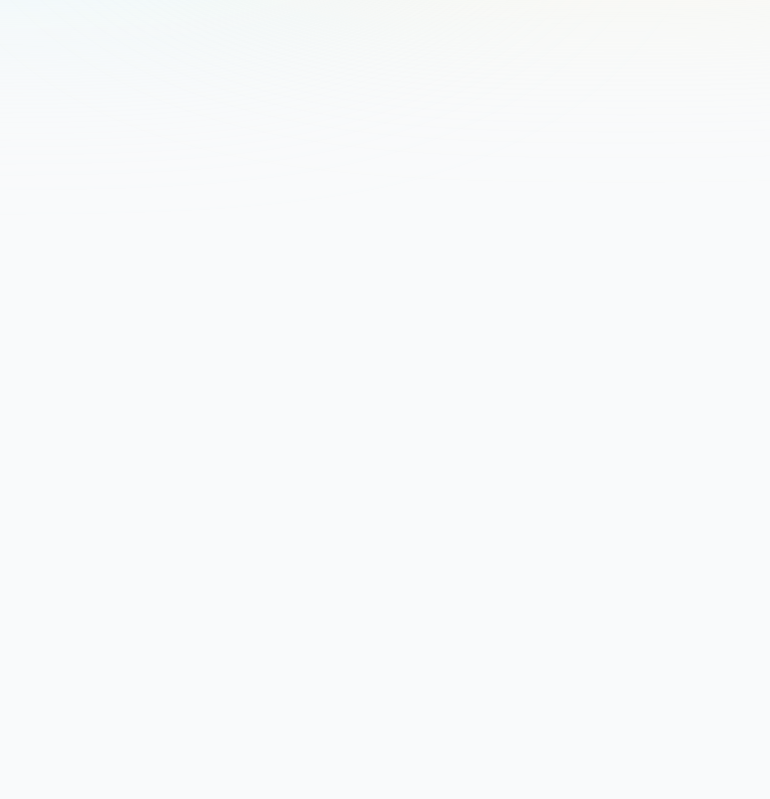
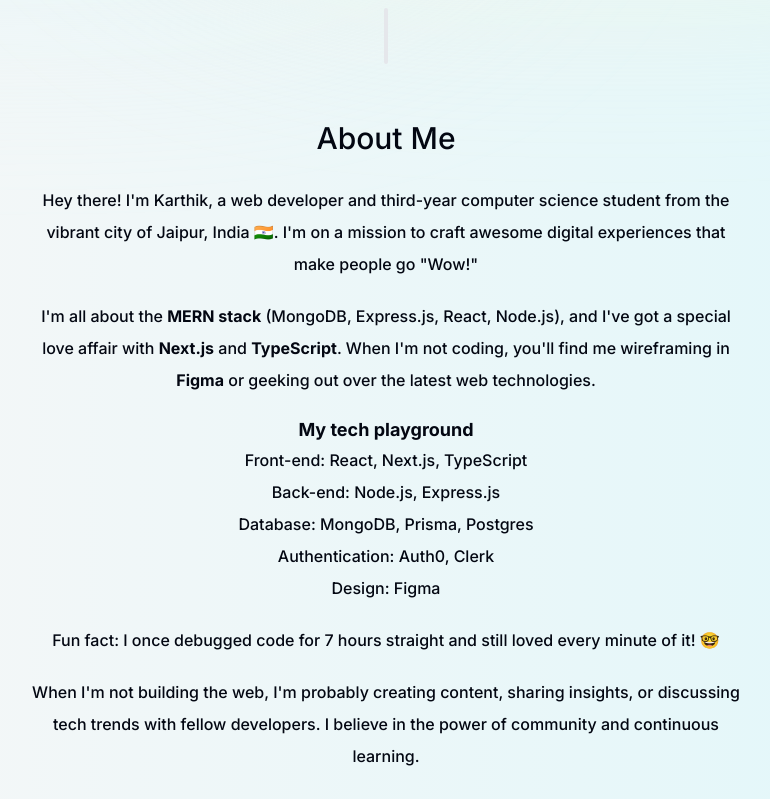
Before and after one commit to TheMikeKaisen/Karthik-Portfolio, a Next.js app in the folder my_portfolio/: page / in a window 1280 px wide. Shown: the part 540-1339 px from the top of the page, without its empty margins (254-1024 px from the left). Before the commit the page ends 800 px from the top, so only its background shows below. Built offline with nearby package versions, Linux system fonts and the light colour scheme.

Commit message:
create About me page

```diff
--- a/my_portfolio/app/intro/page.tsx
+++ b/my_portfolio/app/intro/page.tsx
@@ -35,7 +35,7 @@
 
       {/* Intro Paragraph */}
 
-      <motion.p
+      <motion.h1
         className="mt-5 mb-10 px-4 text-lg font-medium !leading-[1.5] sm:text-xl"
         initial={{ y: 100, opacity: 0 }}
         animate={{ y: 0, opacity: 1 }}
@@ -45,7 +45,7 @@
         <strong>MERN stack</strong> and <strong>Next.js</strong>. Currently in
         my 3rd year of college, I'm actively building innovative web solutions
         and engaging with the tech community. Welcome to my portfolio!
-      </motion.p>
+      </motion.h1>
 
       {/* Buttons */}
       <motion.div
--- a/my_portfolio/app/layout.tsx
+++ b/my_portfolio/app/layout.tsx
@@ -16,7 +16,7 @@
 }) {
   return (
     <html lang="en">
-      <body className={`${inter.className} bg-gray-50 text-gray-950 relative pt-36 sm:pt-28`}>
+      <body className={`${inter.className} bg-gray-50 text-gray-950 relative pt-36 sm:pt-28 overflow-x-hidden`}>
         <div className="bg-gradient-to-r from-[#f7f7f7] to-[#e0f7fa] absolute top-0 left-0 w-full h-full -z-20"
 
         ></div>
--- a/my_portfolio/app/page.tsx
+++ b/my_portfolio/app/page.tsx
@@ -1,10 +1,14 @@
 import Image from 'next/image'
 import IntroPage from './intro/page'
+import SectionDivider from '@/components/section-divider'
+import About from '@/components/about'
 
 export default function Home() {
   return (
     <main className='flex flex-col items-center px-4'>
       <IntroPage />
+      <SectionDivider />
+      <About />
     </main>
   )
 }
--- /dev/null
+++ b/my_portfolio/components/about.tsx
@@ -0,0 +1,58 @@
+import SectionHeading from "./section-heading";
+
+const About = () => {
+  return (
+    <section className="mb:28 sm:mb-40 max-w-[45rem] text-center leading-8 ">
+      <SectionHeading>about me</SectionHeading>
+      <div className="flex flex-col gap-5  font-medium">
+        {/* me */}
+        <p>
+          Hey there! I'm Karthik, a web developer and third-year computer
+          science student from the vibrant city of Jaipur, India 🇮🇳. I'm on a
+          mission to craft awesome digital experiences that make people go
+          "Wow!"
+        </p>
+
+        {/* mern and nextjs */}
+        <p>
+          I'm all about the <strong>MERN stack</strong> (MongoDB, Express.js,
+          React, Node.js), and I've got a special love affair with{" "}
+          <strong>Next.js</strong> and <strong>TypeScript</strong>. When I'm not
+          coding, you'll find me wireframing in <strong>Figma</strong> or
+          geeking out over the latest web technologies.
+        </p>
+
+        {/* technologies */}
+        <div>
+          <p className="text-lg font-bold">My tech playground </p>
+          <ul>
+            <li>Front-end: React, Next.js, TypeScript</li>
+            <li>Back-end: Node.js, Express.js</li>
+            <li>Database: MongoDB, Prisma, Postgres</li>
+            <li>Authentication: Auth0, Clerk</li>
+            <li>Design: Figma</li>
+          </ul>
+        </div>
+
+        {/* fun fact */}
+        <p>
+          Fun fact: I once debugged code for 7 hours straight and still loved
+          every minute of it! 🤓
+        </p>
+
+        <p>
+          When I'm not building the web, I'm probably creating content, sharing
+          insights, or discussing tech trends with fellow developers. I believe
+          in the power of community and continuous learning.
+        </p>
+
+        <p>
+          Want to see what I can do? Check out my projects below or let's
+          connect and chat about how we can create something amazing together!
+        </p>
+      </div>
+    </section>
+  );
+};
+
+export default About;
--- /dev/null
+++ b/my_portfolio/components/section-divider.tsx
@@ -0,0 +1,17 @@
+"use client"
+import { motion } from "framer-motion";
+
+const SectionDivider = () => {
+  return (
+    <motion.div
+        className="bg-gray-200 my-14 h-14 w-1 rounded-full"
+        initial={{y:100, opacity:0}}
+        animate={{y:0, opacity:1}}
+        transition={{delay:0.15}}
+    >
+    </motion.div>
+
+  )
+}
+
+export default SectionDivider
--- /dev/null
+++ b/my_portfolio/components/section-heading.tsx
@@ -0,0 +1,13 @@
+import React from 'react'
+
+const SectionHeading = ({
+    children
+}: {
+    children: React.ReactNode
+}) => {
+  return (
+    <h2 className="text-3xl mb-7 text-center font-medium capitalize">{children}</h2>
+  )
+}
+
+export default SectionHeading
```
